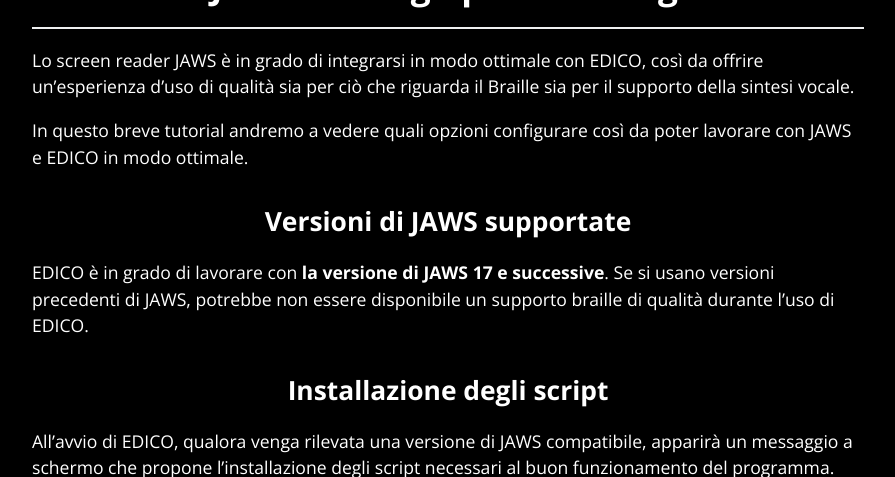
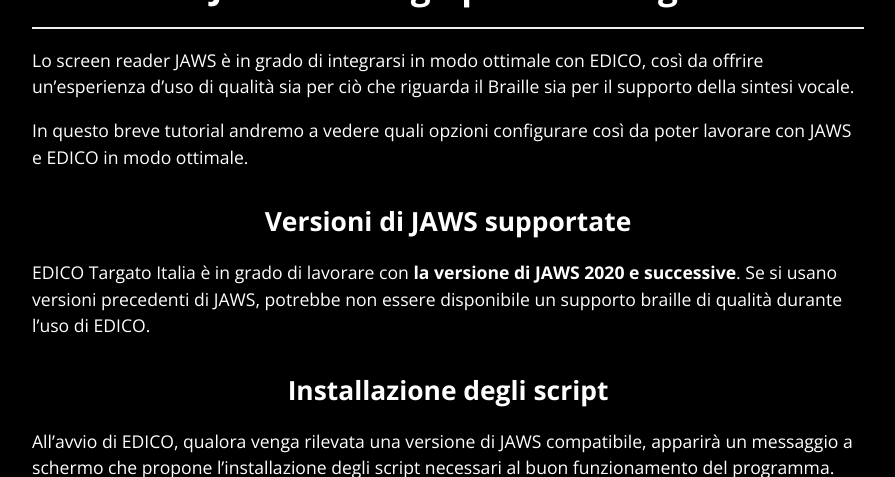
Before and after one commit to edicoitalia/edicoitalia.github.io, a Jekyll site: the page built from tutorial/docs/jaws/index.md, in a window 1280 px wide and 900 px high, scrolled down 580 px, cut to the strip 0-477 px from the top of the window. Shown: the whole strip, without its empty margins (192-1087 px from the left). Built offline with Jekyll 4.4.1, drawn with Linux system fonts in a browser that asks for light colours; our own code applies the rules of GitHub Pages for plain Markdown files.

Commit message:
updated jaws tutorial with new screenshots

```diff
--- a/tutorial/docs/jaws/index.md
+++ b/tutorial/docs/jaws/index.md
@@ -10,7 +10,7 @@
 In questo breve tutorial andremo a vedere quali opzioni configurare così da poter lavorare con JAWS e EDICO in modo ottimale.
 
 ## Versioni di JAWS supportate
-EDICO è in grado di lavorare con **la versione di JAWS 17 e successive**. Se si usano versioni precedenti di JAWS, potrebbe non essere disponibile un supporto braille di qualità durante l'uso di EDICO.
+EDICO Targato Italia è in grado di lavorare con **la versione di JAWS 2020 e successive**. Se si usano versioni precedenti di JAWS, potrebbe non essere disponibile un supporto braille di qualità durante l'uso di EDICO.
 
 ## Installazione degli script
 All'avvio di EDICO, qualora venga rilevata una versione di JAWS compatibile, apparirà un messaggio a schermo che propone l'installazione degli script necessari al buon funzionamento del programma.
```
Also changed, not shown: tutorial/docs/jaws/imgs/20221005024558.png, tutorial/docs/jaws/imgs/20221005024835.png, tutorial/docs/jaws/imgs/20221005024930.png.
